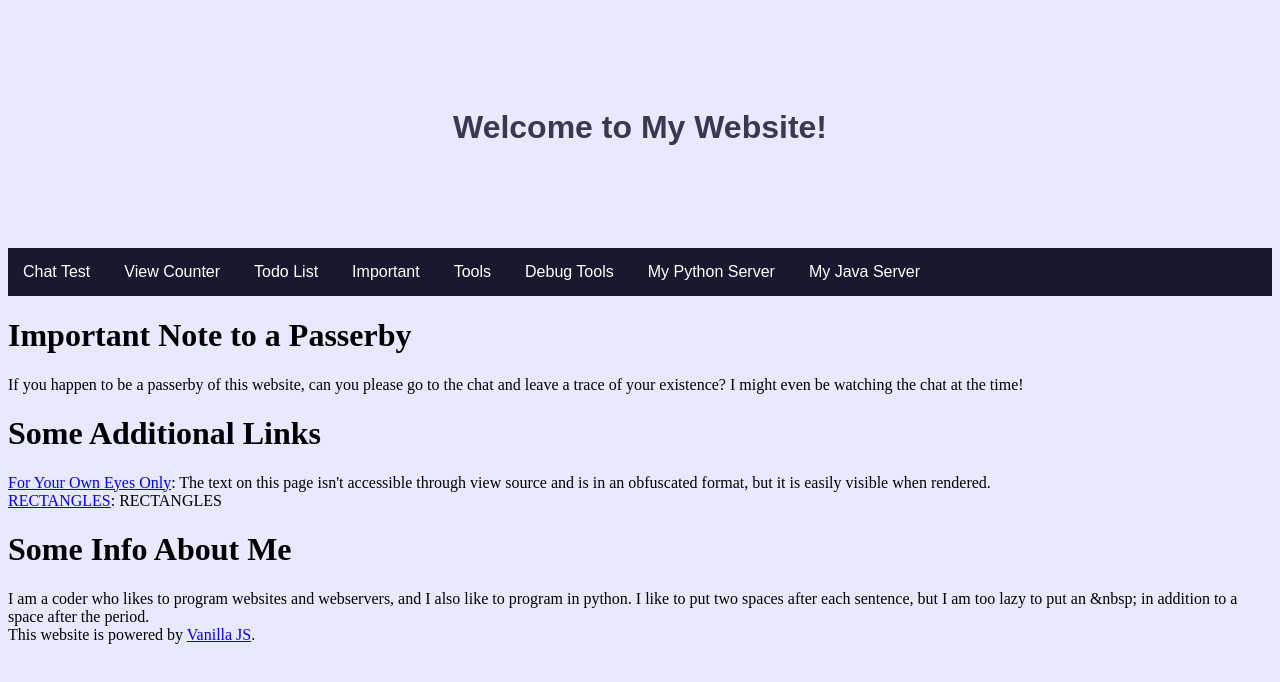
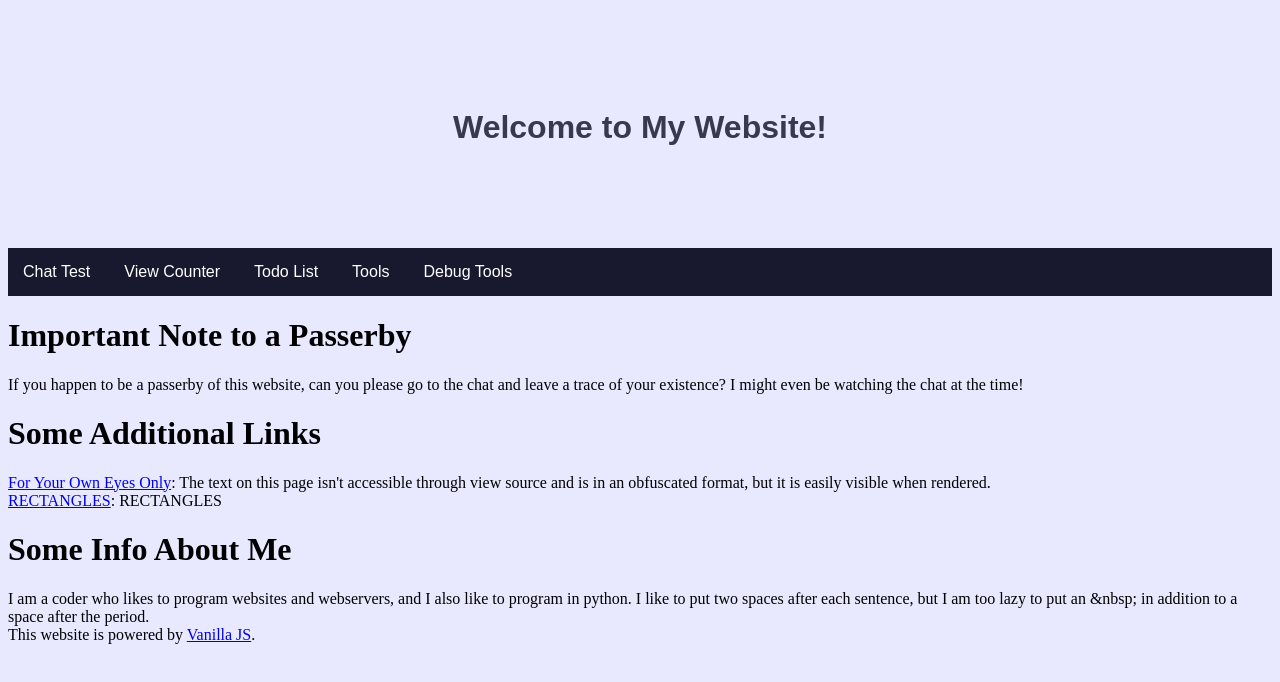
Before and after one commit to coolguy284/node-server, a website: page websites/index.html in a window 1280 px wide. Drawn offline with Linux system fonts and the light colour scheme.

Commit message:
Minimalist 3

```diff
--- a/websites/index.html
+++ b/websites/index.html
@@ -31,11 +31,8 @@
       <a class = 'tl' href = '/chat.html'>Chat Test</a>
       <a class = 'tl' href = '/views.html'>View Counter</a>
       <a class = 'tl' href = '/todo.html'>Todo List</a>
-      <a class = 'tl' href = '/important/index.html'>Important</a>
       <a class = 'tl' href = '/tools/index.html'>Tools</a>
       <a class = 'tl' href = '/debug/index.html'>Debug Tools</a>
-      <a class = 'tl' href = '//py-serv--coolguy284.repl.co'>My Python Server</a>
-      <a class = 'tl' href = '//java-serv--coolguy284.repl.co'>My Java Server</a>
     </div>
     <div>
       <h1>Important Note to a Passerby</h1>
```
